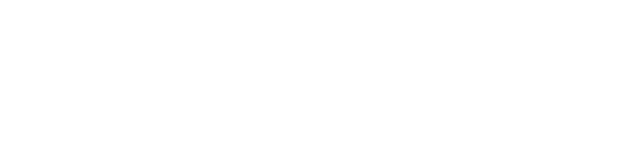
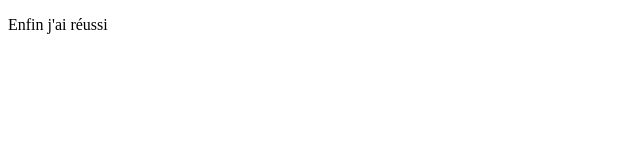
Before and after one commit to BRACHET/brachet.github.io, a plain HTML site: page index.html in a window 1280 px wide. Shown: the whole page, without its empty margins (0-640 px from the left). Drawn offline with Linux system fonts and the light colour scheme.

Commit message:
Update index.html

```diff
--- a/index.html
+++ b/index.html
@@ -1,5 +1,5 @@
 <!DOCTYPE html>
 <html>
-<body> <title> Enfin <title>
+<body> <p> Enfin j'ai réussi <p>
 <body>
 <html>
```
